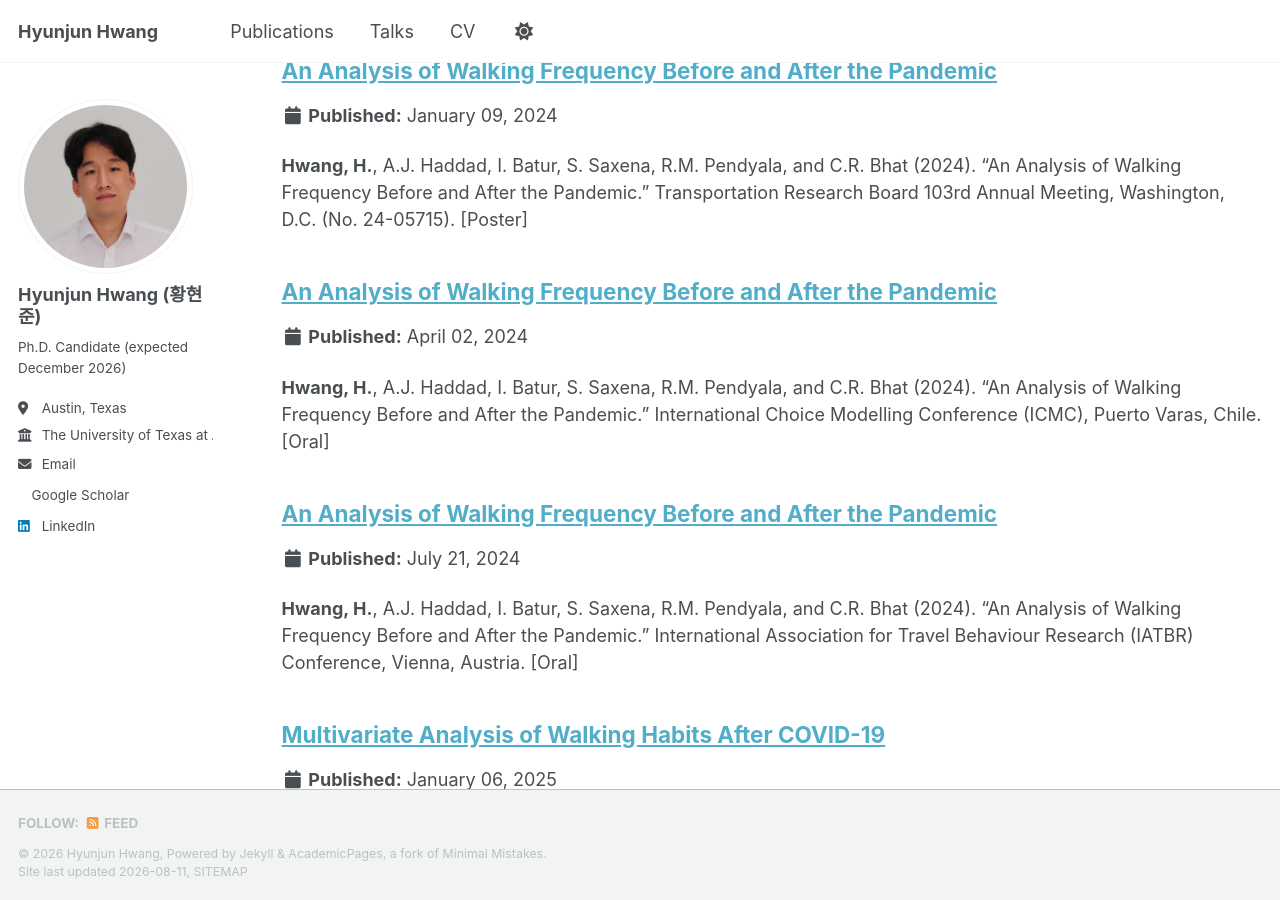
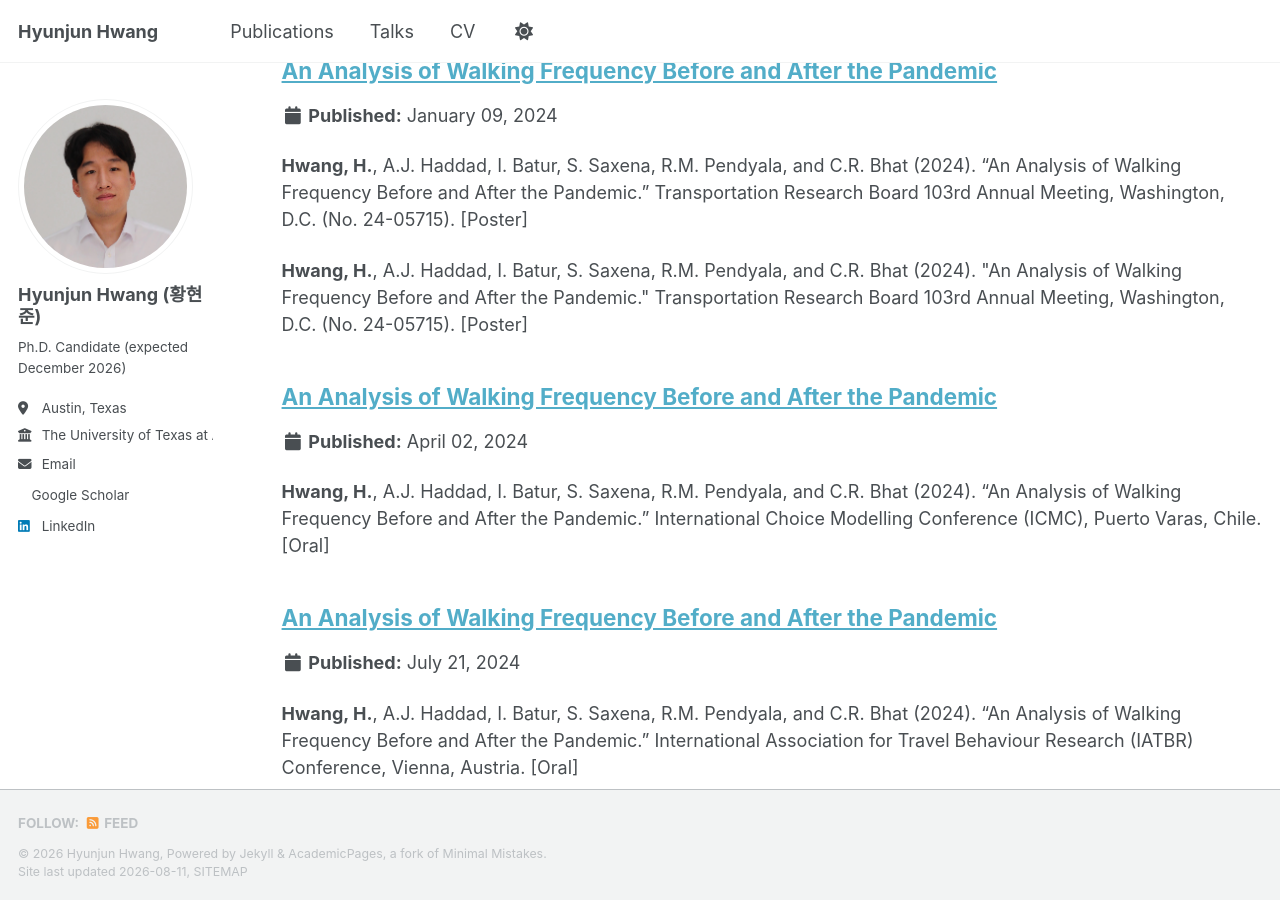
Before and after one commit to hyunjunhwang/hyunjunhwang.github.io, a Jekyll site: the page built from _pages/collection-archive.html, in a window 1280 px wide and 900 px high, scrolled down 3636 px. Built offline with Jekyll 4.4.1, drawn with Linux system fonts in a browser that asks for light colours; a style sheet for code colours, icons or effects is not loaded.

Commit message:
Update 2024-trb-walking-freq.md

```diff
--- a/_talks/2024-trb-walking-freq.md
+++ b/_talks/2024-trb-walking-freq.md
@@ -7,6 +7,7 @@ permalink: /talks/2024-trb-walking-freq
 venue: "Transportation Research Board 103rd Annual Meeting"
 date: 2024-01-09
 location: "Washington, D.C., USA"
+citation: "<b>Hwang, H.</b>, A.J. Haddad, I. Batur, S. Saxena, R.M. Pendyala, and C.R. Bhat (2024). &quot;An Analysis of Walking Frequency Before and After the Pandemic.&quot; Transportation Research Board 103rd Annual Meeting, Washington, D.C. (No. 24-05715). [Poster]"
 ---
 
 <b>Hwang, H.</b>, A.J. Haddad, I. Batur, S. Saxena, R.M. Pendyala, and C.R. Bhat (2024). "An Analysis of Walking Frequency Before and After the Pandemic." Transportation Research Board 103rd Annual Meeting, Washington, D.C. (No. 24-05715). [Poster]
```
